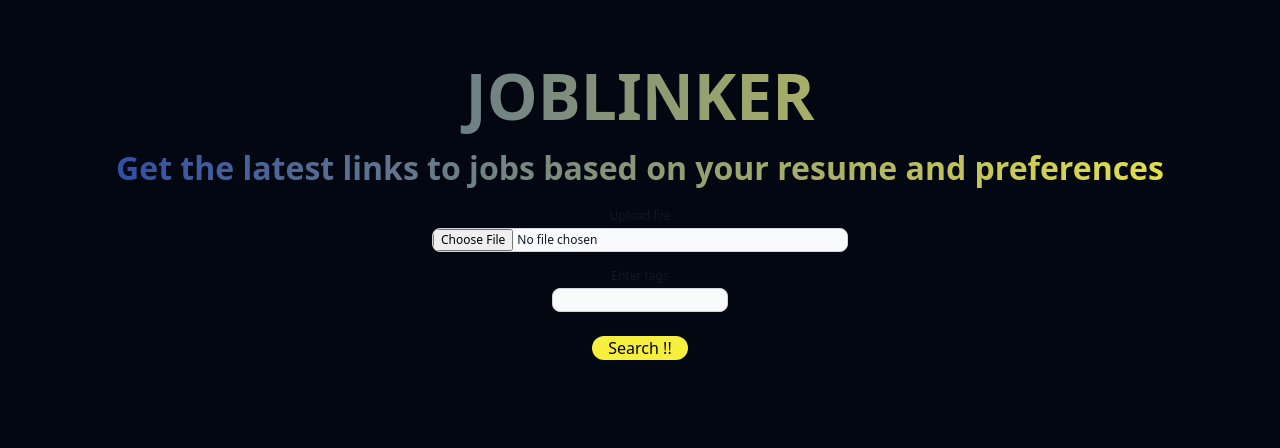
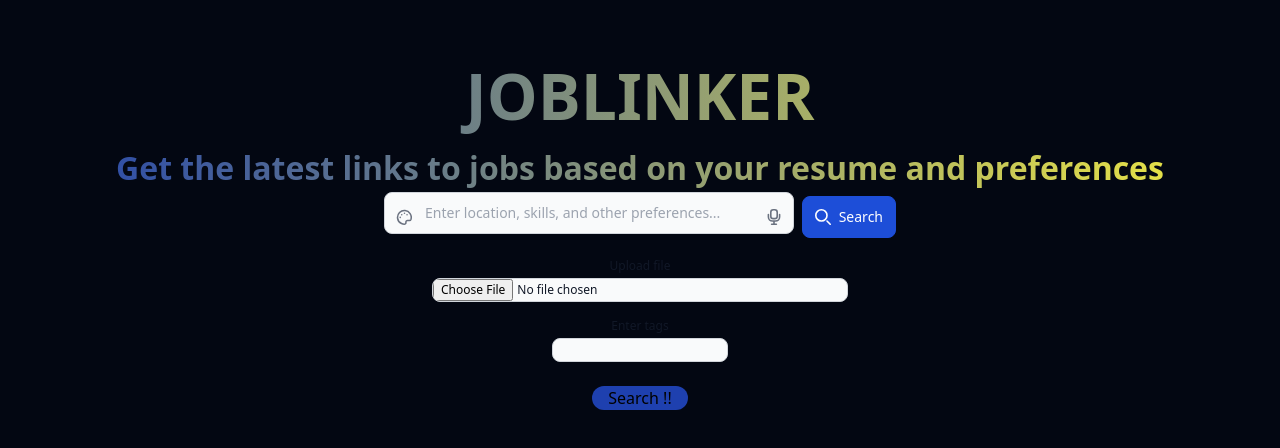
Before and after one commit to NIXBLACK11/GeminiChallengeFrontend, a React (Vite) app: page / in a window 1280 px wide. Shown: the top 448 px of the page. Built offline with nearby package versions, Linux system fonts and the light colour scheme.

Commit message:
search bar

```diff
--- a/src/App.css
+++ b/src/App.css
@@ -20,9 +20,9 @@
 
 .myButton {
   border-radius: 20px;
-  background-color: #f7ef3e;
+  background-color: #1e40af;
 }
 
 .myButton:hover {
-  background-color: #2ddcd3;
+  background-color: #f7ef3e;
 }
--- a/src/backendCalls/getLinks.ts
+++ b/src/backendCalls/getLinks.ts
@@ -11,7 +11,7 @@ export async function getLinks(resume: string, tags: string[]): Promise<LinkResp
     try {
         // https://geminichallenge.onrender.com
         // http://localhost:8080
-        const response: AxiosResponse<Links[]> = await axios.post('https://geminichallenge.onrender.com/getJobs', {
+        const response: AxiosResponse<Links[]> = await axios.post('http://localhost:8080/getJobs', {
             resume,
             tags
         });
--- a/src/components/ResumeInput.tsx
+++ b/src/components/ResumeInput.tsx
@@ -31,53 +31,6 @@ export const ResumeInput = () => {
         } else {
             console.error('Error:', response.error);
         }
-
-        // setLinks([{
-        //     Title:"Intern",
-        //     Link: "https://www.internsg.com/job/galxe-golang-engineer-intern/",
-        //     Image: "https://picsum.photos/300/200",
-        //     Description: "Postion open for a golang developer, remote workk, having a prior interview experience"
-        // },{
-        //     Title:"Intern",
-        //     Link: "https://www.internsg.com/job/galxe-golang-engineer-intern/",
-        //     Image: "https://www.ziprecruiter.com/img/default-og-image.jpg",
-        //     Description: "Postion open for a golang developer, remote workk, having a prior interview experience"
-        // },{
-        //     Title:"Intern",
-        //     Link: "https://www.internsg.com/job/galxe-golang-engineer-intern/",
-        //     Image: "https://picsum.photos/300/200",
-        //     Description: "Postion open for a golang developer, remote workk, having a prior interview experience"
-        // },{
-        //     Title:"Intern",
-        //     Link: "https://www.internsg.com/job/galxe-golang-engineer-intern/",
-        //     Image: "https://picsum.photos/300/200",
-        //     Description: "Postion open for a golang developer, remote workk, having a prior interview experience"
-        // },{
-        //     Title:"Intern",
-        //     Link: "https://www.internsg.com/job/galxe-golang-engineer-intern/",
-        //     Image: "https://picsum.photos/300/200",
-        //     Description: "Postion open for a golang developer, remote workk, having a prior interview experience"
-        // },{
-        //     Title:"Intern",
-        //     Link: "https://www.internsg.com/job/galxe-golang-engineer-intern/",
-        //     Image: "https://picsum.photos/300/200",
-        //     Description: "Postion open for a golang developer, remote workk, having a prior interview experience"
-        // },{
-        //     Title:"Intern",
-        //     Link: "https://www.internsg.com/job/galxe-golang-engineer-intern/",
-        //     Image: "https://picsum.photos/300/200",
-        //     Description: "Postion open for a golang developer, remote workk, having a prior interview experience"
-        // },{
-        //     Title:"Intern",
-        //     Link: "https://www.internsg.com/job/galxe-golang-engineer-intern/",
-        //     Image: "https://picsum.photos/300/200",
-        //     Description: "Postion open for a golang developer, remote workk, having a prior interview experience"
-        // },{
-        //     Title:"Intern",
-        //     Link: "https://www.internsg.com/job/galxe-golang-engineer-intern/",
-        //     Image: "https://picsum.photos/300/200",
-        //     Description: "Postion open for a golang developer, remote workk, having a prior interview experience"
-        // }]);
     }
 
     const handleFileUpload = async (e: React.ChangeEvent<HTMLInputElement>) => {
@@ -117,6 +70,55 @@ export const ResumeInput = () => {
     return (
         <>
         {showAlert && <Alert/>}
+            <div>
+                <form className="flex items-center max-w-lg mx-auto">
+                    <label htmlFor="voice-search" className="sr-only">Search</label>
+                    <div className="relative w-full">
+                        <div className="absolute inset-y-0 start-0 flex items-center ps-3 pointer-events-none">
+                            <svg className="w-4 h-4 text-gray-500 dark:text-gray-400" aria-hidden="true" xmlns="http://www.w3.org/2000/svg" fill="none" viewBox="0 0 21 21">
+                                <path stroke="currentColor" stroke-linecap="round" stroke-linejoin="round" stroke-width="2" d="M11.15 5.6h.01m3.337 1.913h.01m-6.979 0h.01M5.541 11h.01M15 15h2.706a1.957 1.957 0 0 0 1.883-1.325A9 9 0 1 0 2.043 11.89 9.1 9.1 0 0 0 7.2 19.1a8.62 8.62 0 0 0 3.769.9A2.013 2.013 0 0 0 13 18v-.857A2.034 2.034 0 0 1 15 15Z"/>
+                            </svg>
+                        </div>
+
+                        <input
+                            id="resumeInput"
+                            type="text"
+                            value={inputValue}
+                            onChange={(e) => setInputValue(e.target.value)}
+                            onKeyDown={handleKeyDown}
+                            className="bg-gray-50 border border-gray-300 text-gray-900 text-sm rounded-lg focus:ring-blue-500 focus:border-blue-500 block w-full ps-10 p-2.5  dark:bg-gray-700 dark:border-gray-600 dark:placeholder-gray-400 dark:text-white dark:focus:ring-blue-500 dark:focus:border-blue-500" placeholder="Enter location, skills, and other preferences..." required
+                        />
+                        <div className="mt-2 flex flex-wrap">
+                            {tags.map((tag, index) => (
+                                <div key={index} className="m-1 flex items-center bg-gray-200 rounded-full px-2 py-1 text-xs h-6 text-gray-950">
+                                    <span>{tag}</span>
+                                    <button className="ml-2 text-gray-700 hover:text-gray-950" onClick={() => removeTag(index)}>
+                                        &times;
+                                    </button>
+                                </div>
+                            ))}
+                        </div>
+
+                        <button type="button" className="absolute inset-y-0 end-0 flex items-center pe-3">
+                            <svg className="w-4 h-4 text-gray-500 dark:text-gray-400 hover:text-gray-900 dark:hover:text-white" aria-hidden="true" xmlns="http://www.w3.org/2000/svg" fill="none" viewBox="0 0 16 20">
+                                <path stroke="currentColor" stroke-linecap="round" stroke-linejoin="round" stroke-width="2" d="M15 7v3a5.006 5.006 0 0 1-5 5H6a5.006 5.006 0 0 1-5-5V7m7 9v3m-3 0h6M7 1h2a3 3 0 0 1 3 3v5a3 3 0 0 1-3 3H7a3 3 0 0 1-3-3V4a3 3 0 0 1 3-3Z"/>
+                            </svg>
+                        </button>
+                    </div>
+                    <button
+                        type="submit"
+                        className="inline-flex items-center py-2.5 px-3 ms-2 text-sm font-medium text-white bg-blue-700 rounded-lg border border-blue-700 hover:bg-blue-800 focus:ring-4 focus:outline-none focus:ring-blue-300 dark:bg-blue-600 dark:hover:bg-blue-700 dark:focus:ring-blue-800"
+                        onClick={fetchProcessLinks}
+                    >
+                        <svg className="w-4 h-4 me-2" aria-hidden="true" xmlns="http://www.w3.org/2000/svg" fill="none" viewBox="0 0 20 20">
+                            <path stroke="currentColor" stroke-linecap="round" stroke-linejoin="round" stroke-width="2" d="m19 19-4-4m0-7A7 7 0 1 1 1 8a7 7 0 0 1 14 0Z"/>
+                        </svg>Search
+                    </button>
+                </form>
+            </div>
+
+
+            {/* -------------------------------------- */}
             <div className="text-center">
                 <div>
                     <div className="m-4 flex flex-col items-center">
@@ -142,7 +144,7 @@ export const ResumeInput = () => {
                         value={inputValue}
                         onChange={(e) => setInputValue(e.target.value)}
                         onKeyDown={handleKeyDown}
-                        />
+                    />
                     <div className="mt-2 flex flex-wrap">
                         {tags.map((tag, index) => (
                             <div key={index} className="m-1 flex items-center bg-gray-200 rounded-full px-2 py-1 text-xs h-6 text-gray-950">
--- a/src/pages/Home.tsx
+++ b/src/pages/Home.tsx
@@ -1,6 +1,5 @@
 import { About } from "../components/About"
 import { ResumeInput } from "../components/ResumeInput"
-
 export const Home = () => {
     return (
         <div className="container mx-auto pt-12">
```
Also changed, not shown: 1 other file (tests, documents, lock files or other folders).
